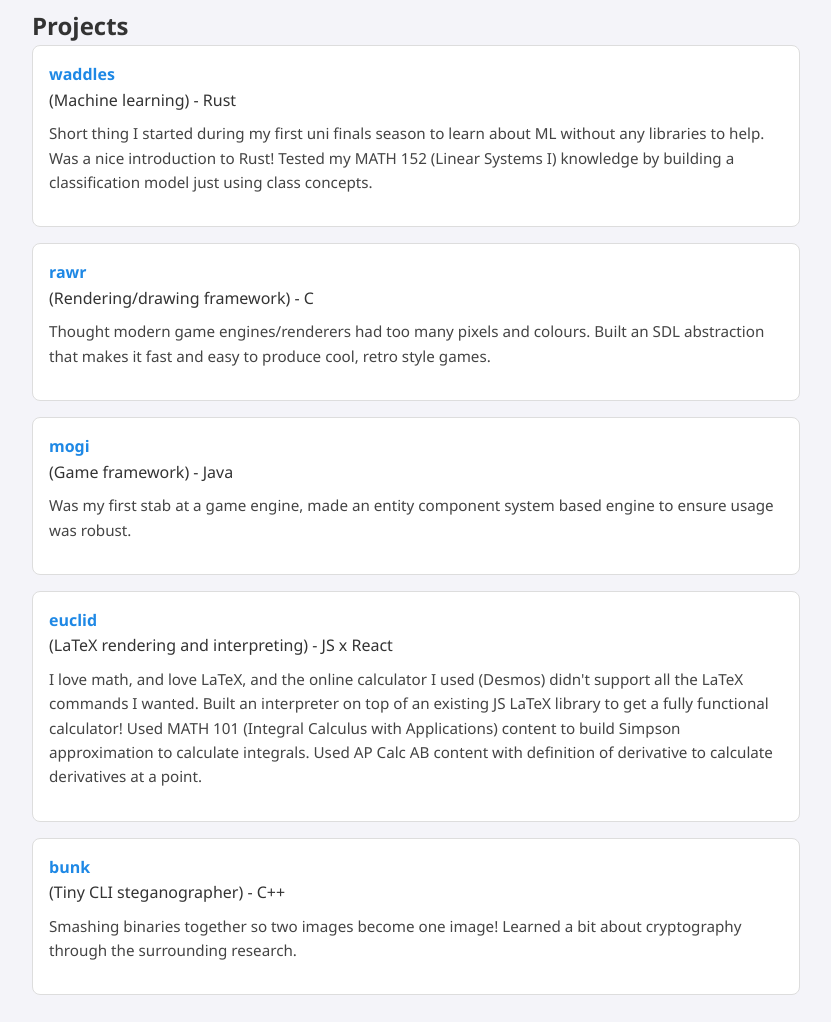
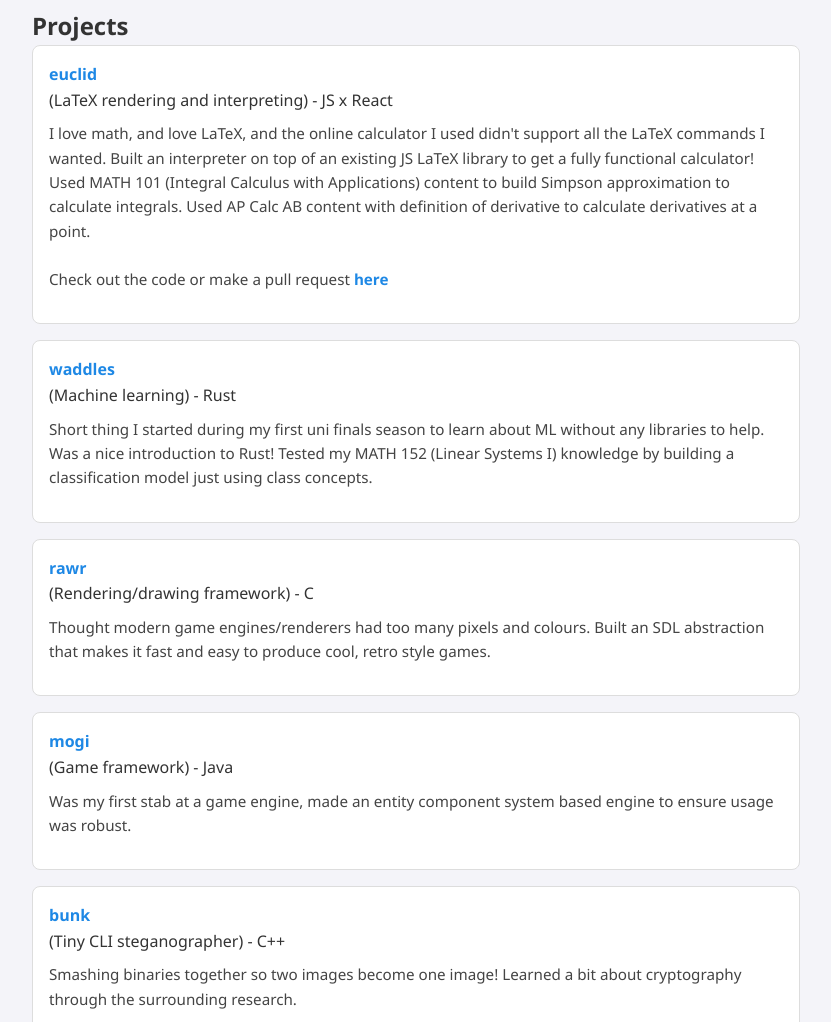
Before and after one commit to boydhamilton/boydhamilton.github.io, a plain HTML site: page index.html in a window 1280 px wide. Shown: the part 460-1482 px from the top of the page, without its empty margins (224-1055 px from the left). Drawn offline with Linux system fonts and the light colour scheme.

Commit message:
qol: link to euclid

```diff
--- a/index.html
+++ b/index.html
@@ -43,6 +43,19 @@
         <h2>Projects</h2>
         <ul>
             <li>
+                <a href="https://boydhamilton.github.io/euclid/">euclid</a><br>
+                (LaTeX rendering and interpreting) - JS x React<br>
+                <p>
+                    I love math, and love LaTeX, and the online calculator I used didn't support all the LaTeX commands I wanted.
+                    Built an interpreter on top of an existing JS LaTeX library to get a fully functional calculator!
+                    Used MATH 101 (Integral Calculus with Applications) content to build Simpson approximation to calculate integrals.
+                    Used AP Calc AB content with definition of derivative to calculate derivatives at a point.
+                    <br><br>
+                    Check out the code or make a pull request <a href="https://github.com/boydhamilton/euclid">here</a>
+                </p>
+            </li>
+
+            <li>
                 <a href="https://github.com/boydhamilton/waddles">waddles</a> <br>
                 (Machine learning) - Rust <br>
                 <p>
@@ -70,17 +83,6 @@
             </li>
 
             <li>
-                <a href="https://github.com/boydhamilton/euclid">euclid</a> <br>
-                (LaTeX rendering and interpreting) - JS x React<br>
-                <p>
-                    I love math, and love LaTeX, and the online calculator I used (Desmos) didn't support all the LaTeX commands I wanted.
-                    Built an interpreter on top of an existing JS LaTeX library to get a fully functional calculator!
-                    Used MATH 101 (Integral Calculus with Applications) content to build Simpson approximation to calculate integrals.
-                    Used AP Calc AB content with definition of derivative to calculate derivatives at a point.
-                </p>
-            </li>
-
-            <li>
                 <a href="https://github.com/boydhamilton/bunk">bunk</a> <br>
                 (Tiny CLI steganographer) - C++<br>
                 <p>
```
